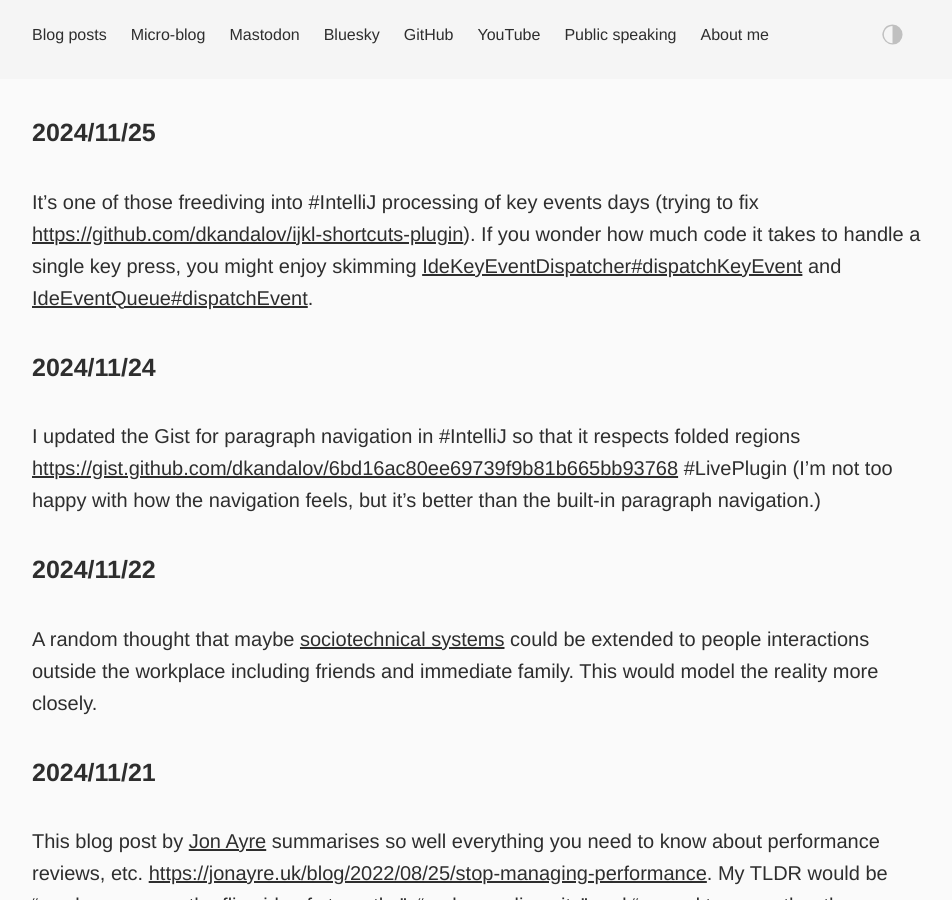
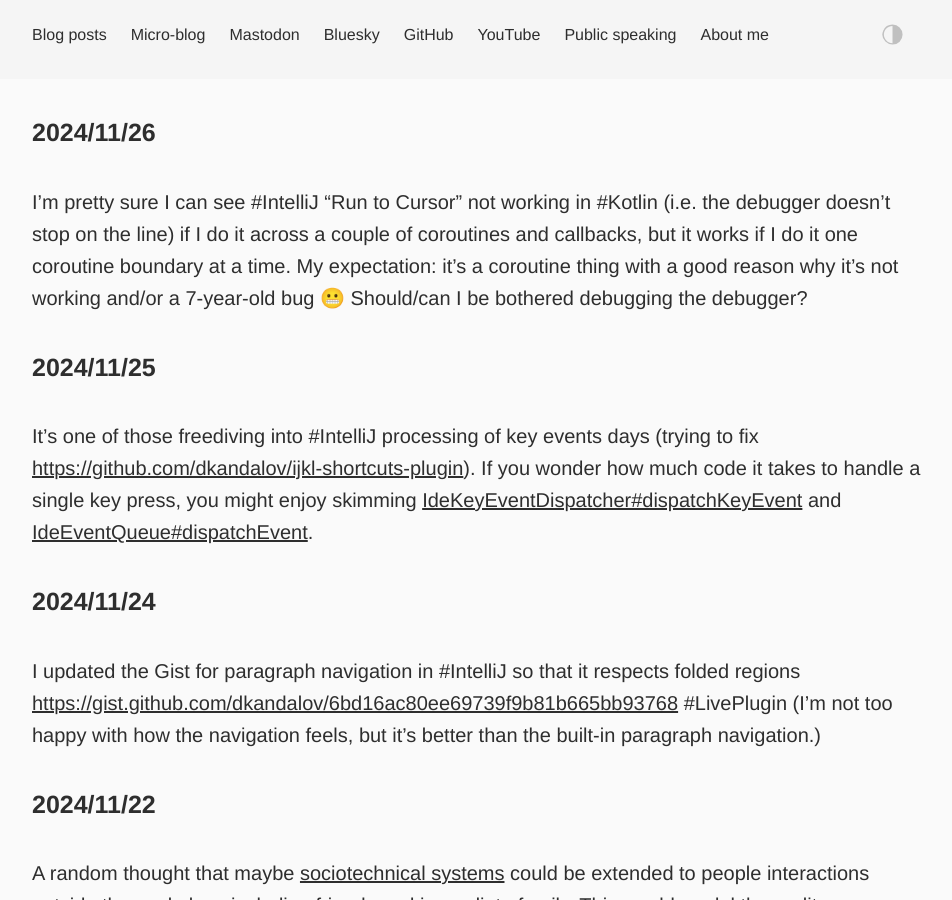
Before and after one commit to dkandalov/dkandalov.github.io, a Jekyll site: the page built from micro-blog.md, in a window 1280 px wide and 900 px high. Shown: the whole window, without its empty margins (160-1112 px from the left). Built offline with Jekyll 4.4.1, drawn with Linux system fonts in a browser that asks for light colours.

Commit message:
updated micro-blog

```diff
--- a/micro-blog.md
+++ b/micro-blog.md
@@ -2,6 +2,9 @@
 layout: post
 permalink: /micro-blog/
 ---
+
+#### 2024/11/26
+I'm pretty sure I can see #IntelliJ "Run to Cursor" not working in #Kotlin (i.e. the debugger doesn't stop on the line) if I do it across a couple of coroutines and callbacks, but it works if I do it one coroutine boundary at a time. My expectation: it's a coroutine thing with a good reason why it's not working and/or a 7-year-old bug 😬 Should/can I be bothered debugging the debugger?
 
 #### 2024/11/25
 It's one of those freediving into #IntelliJ processing of key events days (trying to fix <https://github.com/dkandalov/ijkl-shortcuts-plugin>). If you wonder how much code it takes to handle a single key press, you might enjoy skimming [IdeKeyEventDispatcher#dispatchKeyEvent](https://github.com/JetBrains/intellij-community/blob/55a5cc91f5d13eb0df2cd12d74c677b9b6a2f6c6/platform/platform-impl/src/com/intellij/openapi/keymap/impl/IdeKeyEventDispatcher.kt#L211) and [IdeEventQueue#dispatchEvent](https://github.com/JetBrains/intellij-community/blob/839bf0cf90bf61633db7e56923ff9cb900538531/platform/platform-impl/src/com/intellij/ide/IdeEventQueue.kt#L241).
```
